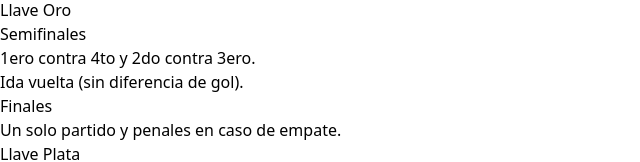
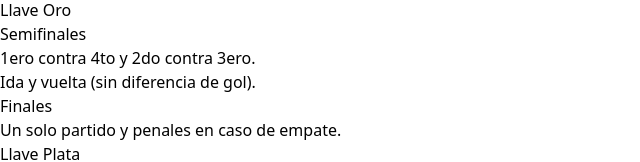
Before and after one commit to matiaguilera/torneo-mutual, a SvelteKit app: page /partidos/reglamento in a window 1280 px wide. Shown: the part 372-534 px from the top of the page, without its empty margins (0-640 px from the left). Built offline with nearby package versions, Linux system fonts and the light colour scheme.

Commit message:
Delete unnecessary comment and fix typo

```diff
--- a/src/routes/partidos/reglamento/+page.svelte
+++ b/src/routes/partidos/reglamento/+page.svelte
@@ -1,64 +1,3 @@
-<!-- <div class="max-w- bg-white lg:mx-10 lg:mt-3 text-lg text-gray-800 border shadow rounded-lg p-10">
-	<h1 class="text-3xl text-center font-bold mb-2">Reglamento</h1>
-	<h2>Sistema de campeonato</h2>
-	<h3>1era Fase</h3>
-	<p>Todos contra todos.</p>
-
-	<h4>Desempate</h4>
-	<ul>
-		<li>En caso de puntos iguales se tendrá en cuenta la diferencia de gol.</li>
-		<li>Si se mantiene la igualdad habrá partido extra.</li>
-		<li>En última instancia se recurrirán a los penales.</li>
-	</ul>
-
-	<h3>2da fase</h3>
-
-	<h4>Llave Oro</h4>
-
-	<h3>Semifinales (1 de diciembre)</h3>
-	<ul class="list-disc">
-		<li>Ida y vuelta (sin diferencia de gol)</li>
-		<li>1ero contra 4to</li>
-		<li>2do contra 3ero</li>
-	</ul>
-	<h3>Finales (15 de diciembre)</h3>
-	<ul class="list-disc">
-		<li>Un solo partido y penales en caso de empate.</li>
-	</ul>
-
-	<h4>Llave Plata</h4>
-	<h3>Semifinales</h3>
-	<ul class="list-disc">
-		<li>5to contra 8vo</li>
-		<li>6to contra 7mo</li>
-	</ul>
-
-	<h3>Indicaciones</h3>
-	<h2>Penales</h2>
-	<ul class="list-disc">
-		<li>3 pasos del punto penal</li>
-		<li>Mano del arquero fuera del área: tiro libre, 5 pasos del punto penal</li>
-		<li>Uniformes iguales y del país correspondiente (incluido el arquero)</li>
-	</ul>
-
-	<h2>Tarjetas y multas</h2>
-	<ul class="list-disc">
-		<li>Amarilla: 10.000Gs</li>
-		<li>Azul: 20.000Gs</li>
-		<li>Roja: 50.000Gs y 1 partido de suspensión (con estudio previo)</li>
-	</ul>
-
-	<ul class="list-disc">
-		<li>Cada atleta abona 15mil por partido</li>
-		<li>Deuda en la secretaria deuda de punto</li>
-		<li>Inscripción 250mil (máximo hasta la 3era fecha)</li>
-		<li>La última fecha se modifica según la importancia del partido</li>
-		<li>5 minutos de tolerancia en el primer partido</li>
-		<li>En caso de protesta, 250mil en la mesa al terminar el partido</li>
-		<li>Tarjeta roja: el equipo se queda con un hombre menos</li>
-		<li>Tarjeta azul: cambio directo</li>
-	</ul>
-</div> -->
 <div class="flex justify-center">
 	<div
 		class="max-w-4xl bg-white lg:mx-10 lg:my-3 text-lg text-gray-800 border shadow rounded-lg lg:p-8 p-3"
@@ -78,7 +17,7 @@
 		<h5>Semifinales</h5>
 		<ul class="list-disc ml-8">
 			<li>1ero contra 4to y 2do contra 3ero.</li>
-			<li>Ida vuelta (sin diferencia de gol).</li>
+			<li>Ida y vuelta (sin diferencia de gol).</li>
 		</ul>
 		<h5>Finales</h5>
 		<ul class="list-disc ml-8">
```
